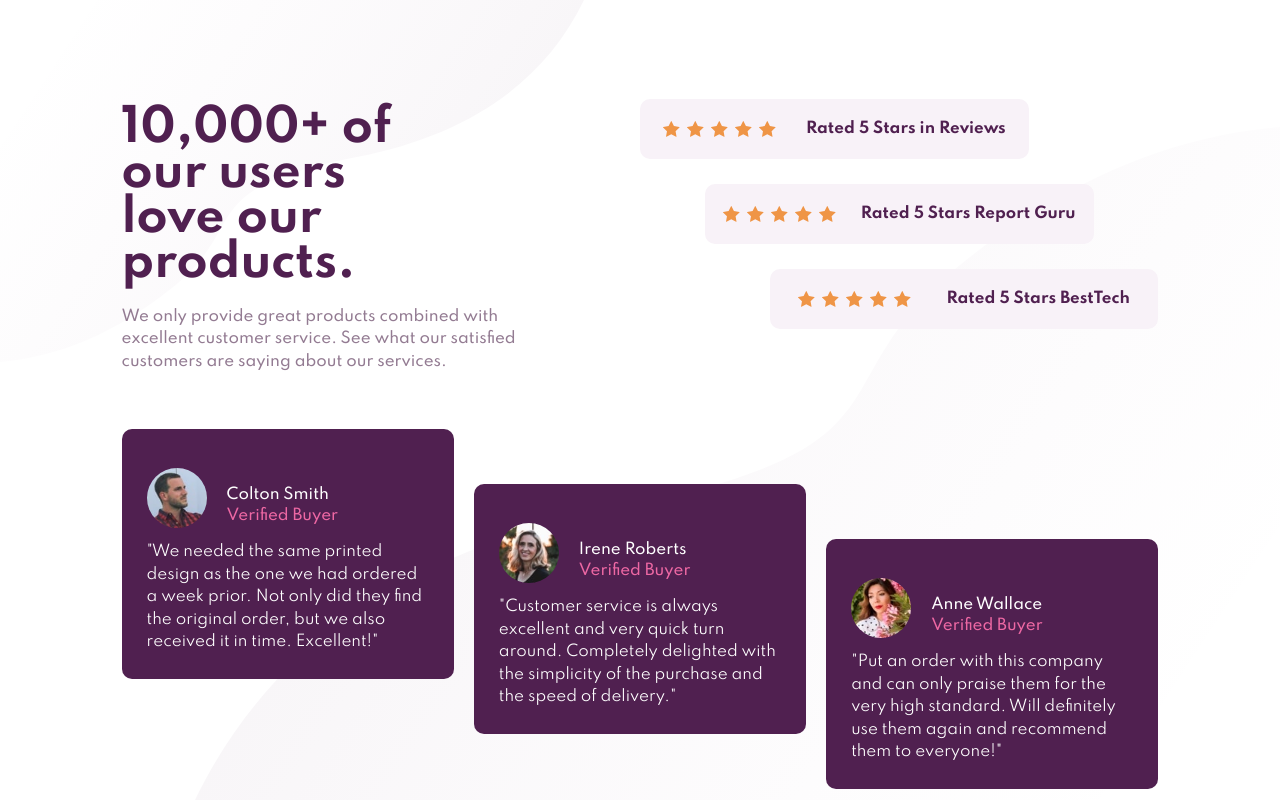
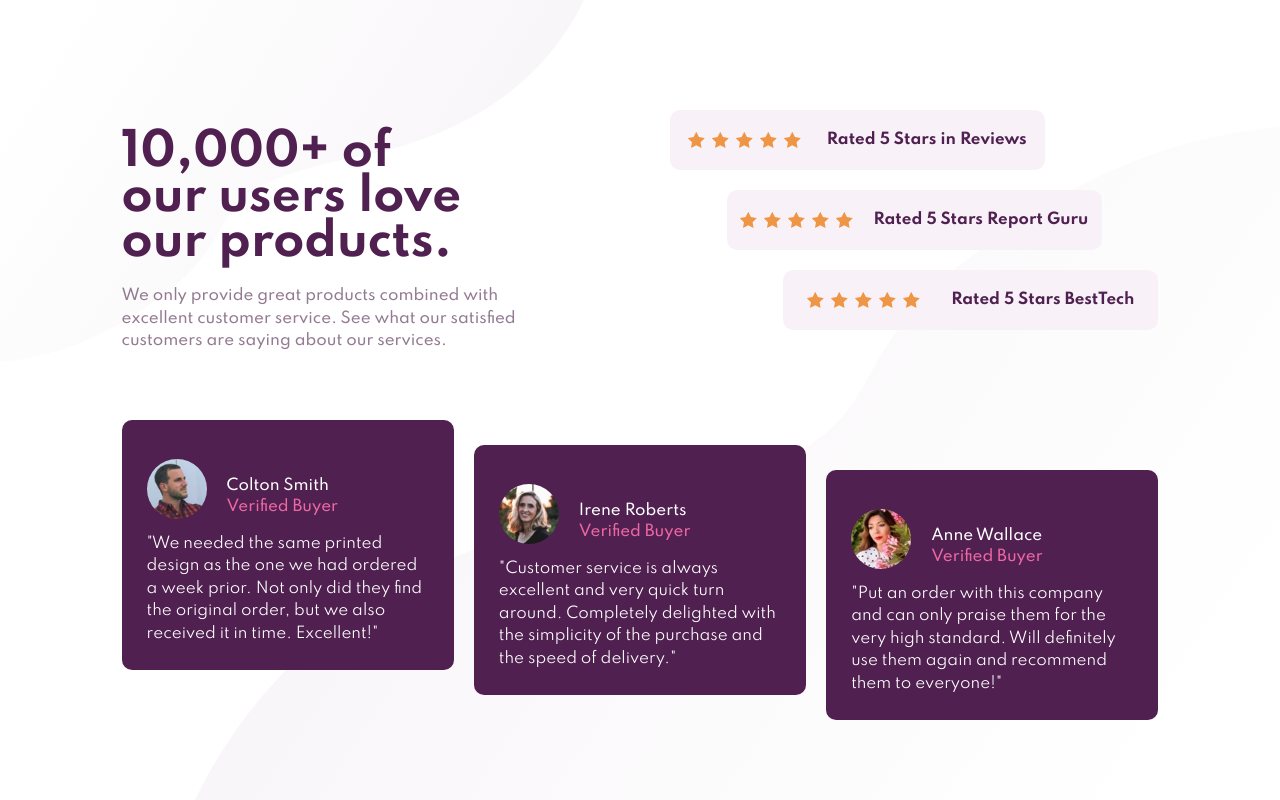
Before and after one commit to Frankiiize/socialSection-FrontendMentor, a plain HTML site: page index.html in a window 1280 px wide. Drawn offline with Linux system fonts and the light colour scheme.

Commit message:
fixing sizes

```diff
--- a/css/styles.css
+++ b/css/styles.css
@@ -20,7 +20,6 @@ body {
   min-width: 320px;
   min-height: 100vh;
   background: url("../images/bg-pattern-top-mobile.svg") no-repeat top left, url("../images/bg-pattern-bottom-mobile.svg") no-repeat bottom right;
-  background-size: contain;
 }
 
 .wapper {
@@ -78,15 +77,16 @@ body {
   }
 
   .ratingsContainer {
-    margin: 0;
     display: flex;
-    align-items: center;
+    align-items: flex-end;
+    margin-bottom: 60px;
   }
   .ratingsContainer__cardsWapper {
+    margin: 30px;
     width: 100%;
     grid-template-columns: 1fr;
     grid-template-rows: repeat(3, 60px);
-    row-gap: 25px;
+    row-gap: 20px;
     margin-right: 10%;
   }
   .ratingsContainer__cardsWapper div:nth-child(1) {
@@ -108,7 +108,7 @@ body {
     margin: 0;
     justify-content: center;
     grid-template-columns: repeat(3, minmax(200px, 1fr));
-    grid-template-rows: 360px;
+    grid-template-rows: 300px;
     column-gap: 20px;
   }
   .comentsContainer__cards__alingTop {
@@ -165,12 +165,14 @@ body {
 @media only screen and (min-width: 900px) {
   .headerContainer {
     width: 100%;
-    justify-content: center;
+    justify-content: flex-end;
     align-items: flex-start;
   }
   .headerContainer__content {
+    margin-top: 30px;
     margin-left: 10%;
-    width: 70%;
+    width: 75%;
+    height: 240px;
   }
   .headerContainer__content__title {
     font-size: 4.5rem;
```
